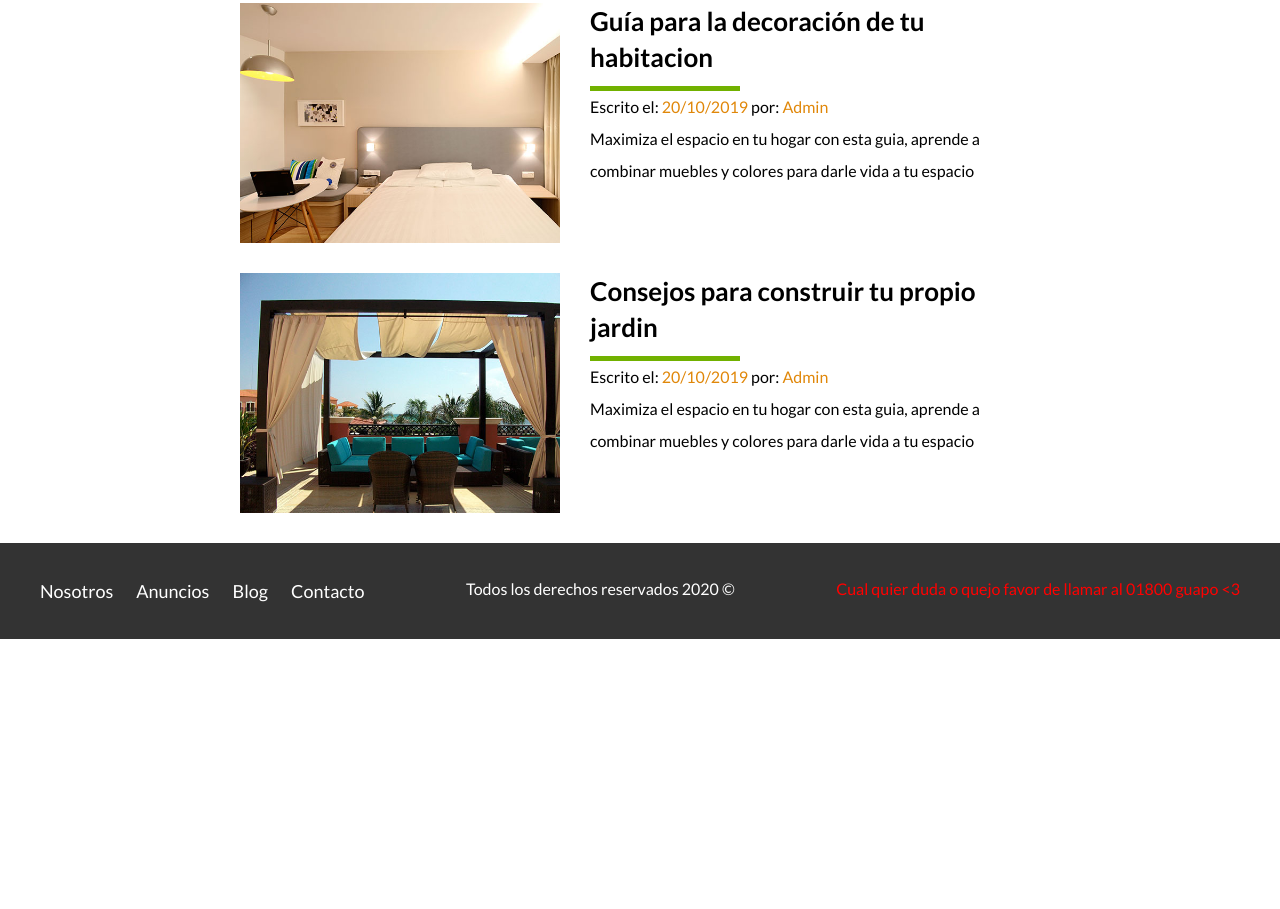
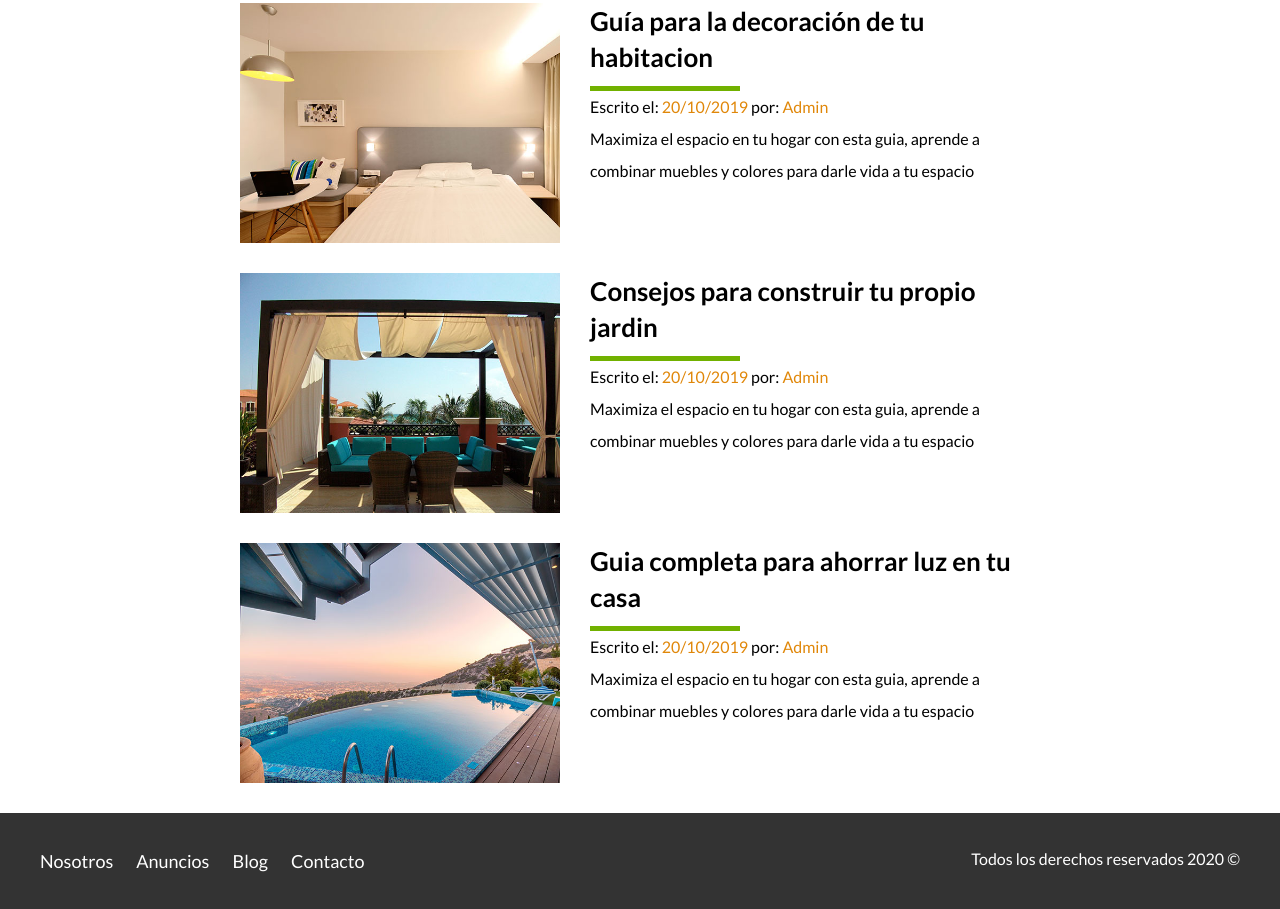
Before and after one commit to AlejandroCuriel/Bienes-Raices, a plain HTML site: page blog.html in a window 1280 px wide. Shown: the part 1068-1977 px from the top of the page. Before the commit the page ends 1707 px from the top, so only its background shows below. Drawn offline with Linux system fonts and the light colour scheme.

Commit message:
se corrigio lo de footer y se agrego otro blog

```diff
--- a/blog.html
+++ b/blog.html
@@ -104,6 +104,20 @@
                 </p>
             </div>
         </article>
+        <article class="entrada-blog">
+            <div class="imagen">
+                <img src="img/blog2.jpg" alt="Entrada de Blog">
+            </div>
+            <div class="texto-entrada">
+                <a href="entrada.html">
+                    <h4>Guia completa para ahorrar luz en tu casa</h4>
+                </a>
+                <p>Escrito el: <span>20/10/2019</span> por: <span>Admin</span></p>
+                <p>Maximiza el espacio en tu hogar con esta guia, aprende a combinar muebles y colores para darle
+                    vida a tu espacio
+                </p>
+            </div>
+        </article>
     </main>
 
     <div class="site-footer">
@@ -115,7 +129,7 @@
                 <a href="contacto.html">Contacto</a>
             </nav>
             <p class="copyright">Todos los derechos reservados 2020 &copy;</p>
-        <p>Cual quier duda o quejo favor de llamar al 01800 guapo <3 </p>
+
         </footer>
     </div>
 
--- a/css/styles.css
+++ b/css/styles.css
@@ -349,9 +349,7 @@ margin-bottom: 0;
         display: block;
     }
 }
-footer p:last-of-type{
-    color: red;
-}
+
 .copyright{
     margin: 0;
     color: #ffffff;
```
